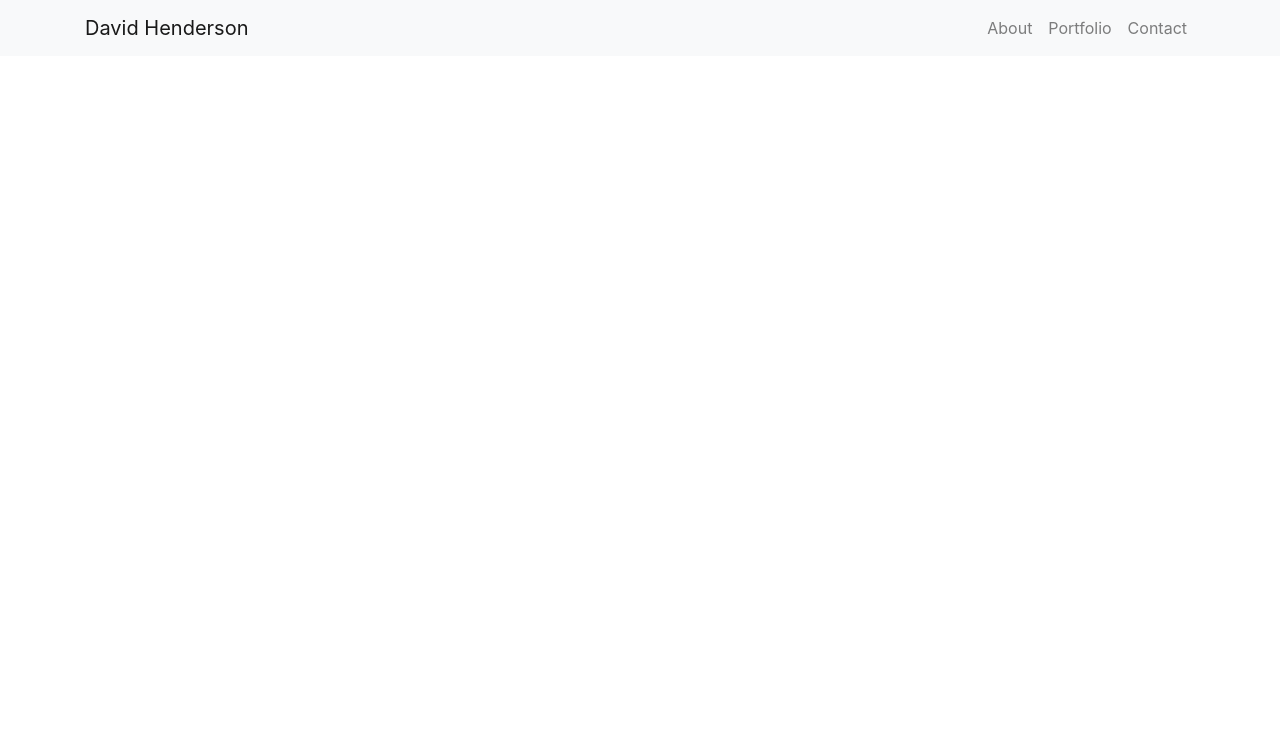
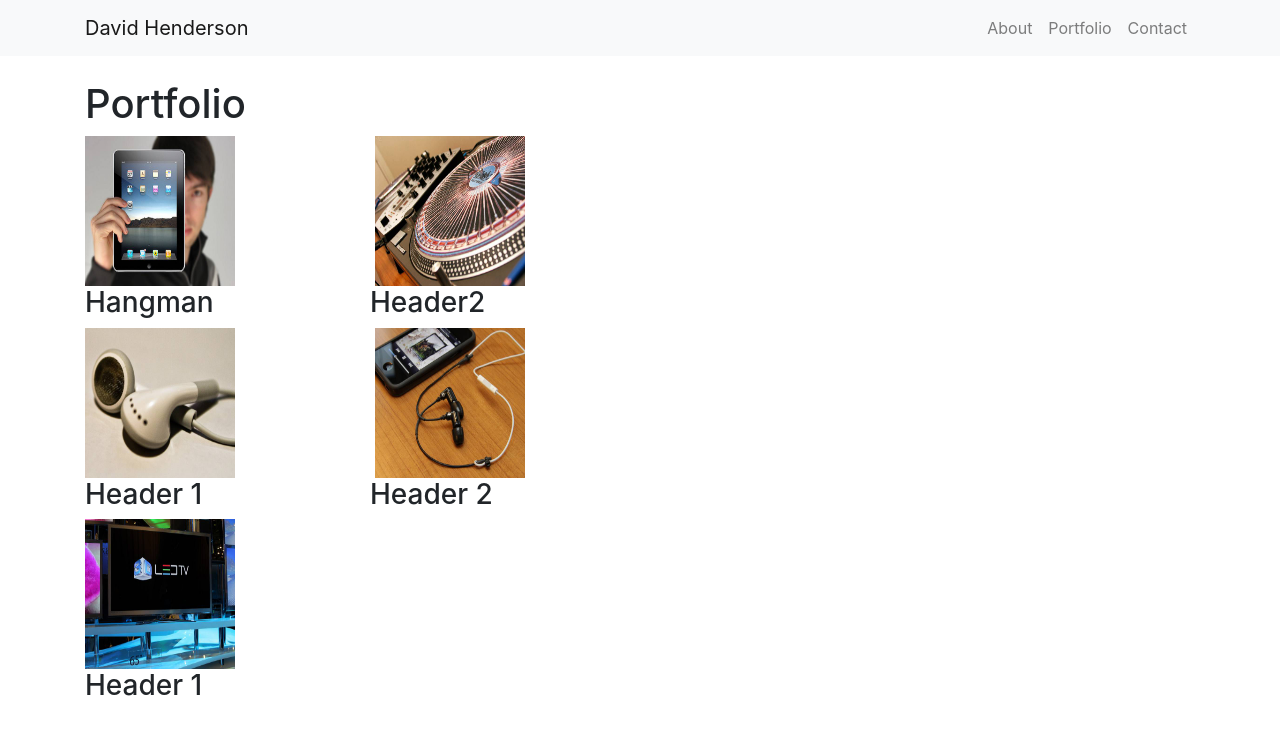
Before and after one commit to dhend1863/Bootstrap-Porftolio, a plain HTML site: page portfolio.html in a window 1280 px wide. Drawn offline with nearby package versions, Linux system fonts and the light colour scheme.

Commit message:
Layout of Three Pages complete

```diff
--- /dev/null
+++ b/assets/css/reset.css
@@ -0,0 +1,48 @@
+/* http://meyerweb.com/eric/tools/css/reset/
+   v2.0 | 20110126
+   License: none (public domain)
+*/
+
+html, body, div, span, applet, object, iframe,
+h1, h2, h3, h4, h5, h6, p, blockquote, pre,
+a, abbr, acronym, address, big, cite, code,
+del, dfn, em, img, ins, kbd, q, s, samp,
+small, strike, strong, sub, sup, tt, var,
+b, u, i, center,
+dl, dt, dd, ol, ul, li,
+fieldset, form, label, legend,
+table, caption, tbody, tfoot, thead, tr, th, td,
+article, aside, canvas, details, embed,
+figure, figcaption, footer, header, hgroup,
+menu, nav, output, ruby, section, summary,
+time, mark, audio, video {
+	margin: 0;
+	padding: 0;
+	border: 0;
+	font-size: 100%;
+	font: inherit;
+	vertical-align: baseline;
+}
+/* HTML5 display-role reset for older browsers */
+article, aside, details, figcaption, figure,
+footer, header, hgroup, menu, nav, section {
+	display: block;
+}
+body {
+	line-height: 1;
+}
+ol, ul {
+	list-style: none;
+}
+blockquote, q {
+	quotes: none;
+}
+blockquote:before, blockquote:after,
+q:before, q:after {
+	content: '';
+	content: none;
+}
+table {
+	border-collapse: collapse;
+	border-spacing: 0;
+}
--- a/portfolio.html
+++ b/portfolio.html
@@ -12,19 +12,66 @@
 
     <nav class="navbar navbar-expand-lg navbar-light bg-light">
         <div class="container">
-            <a class="navbar-brand" href="#">David Henderson</a>
+            <a class="navbar-brand" href="index.html">David Henderson</a>
             <ul class="nav navbar-nav ml-auto">
                 <li class="nav-item">
-                    <a class="nav-link" href="{{ url('/login') }}">About</a>
+                    <a class="nav-link" href="index.html">About</a>
                 </li>
                 <li class="nav-item">
-                    <a class="nav-link" href="{{ url('/register') }}">Portfolio</a>
+                    <a class="nav-link" href="portfolio.html">Portfolio</a>
                 </li>
                 <li class="nav-item">
-                    <a class="nav-link" href="{{ url('/login') }}">Contact</a>
+                    <a class="nav-link" href="contact.html">Contact</a>
                 </li>
             </ul>
         </div>
 
         </div>
-    </nav>
+  </nav>
+
+  <div class="container">
+      <div class="row">
+          <div class="col-sm-8">
+                <br>
+                <h1>Portfolio</h1>
+            </div>
+      </div>
+    </div>
+<div class="container">
+          <div class="row">
+            <div class="col-sm-3" >
+            <img src="assets/images/technics-q-c-640-480-1.jpg" class="pull-left img-rounded" style="margin-left:5x;width:150px;height:150px;">
+              <h3>Hangman</h3>
+
+            </div>
+            <div class="col-sm-3">
+              <img src="assets/images/technics-q-c-640-480-2.jpg" class="pull-left img-rounded" style="margin-left:5px;width:150px;height:150px;">
+                <h3>Header2</h3>
+              </div>
+
+ <div class="container">
+
+      <div class="row">
+        <div class="col-sm-3" >
+        <img src="assets/images/technics-q-c-640-480-5.jpg" class="pull-left img-rounded" style="margin-left:5x;width:150px;height:150px;">
+          <h3>Header 1</h3>
+
+        </div>
+      <div class="col-sm-3">
+        <img src="assets/images/technics-q-c-640-480-7.jpg" class="pull-left img-rounded" style="margin-left:5px;width:150px;height:150px;">
+          <h3>Header 2</h3>
+        </div>
+    </div>
+   </div>
+
+<div class="container">
+
+    <div class="row">
+      <div class="col-sm-3" >
+      <img src="assets/images/technics-q-c-640-480-9.jpg" class="pull-left img-rounded" style="margin-left:5x;width:150px;height:150px;">
+        <h3>Header 1</h3>
+
+      </div>
+
+
+  </div>
```
Also changed, not shown: contact.html (+4 -4 lines), index.html (+6 -5 lines), assets/images/concrete_seamless.png (added), assets/images/profile.PNG (added), assets/images/technics-q-c-640-480-1.jpg (added), assets/images/technics-q-c-640-480-2.jpg (added), assets/images/technics-q-c-640-480-5.jpg (added), assets/images/technics-q-c-640-480-7.jpg (added), assets/images/technics-q-c-640-480-9.jpg (added), assets/style.css (added).
